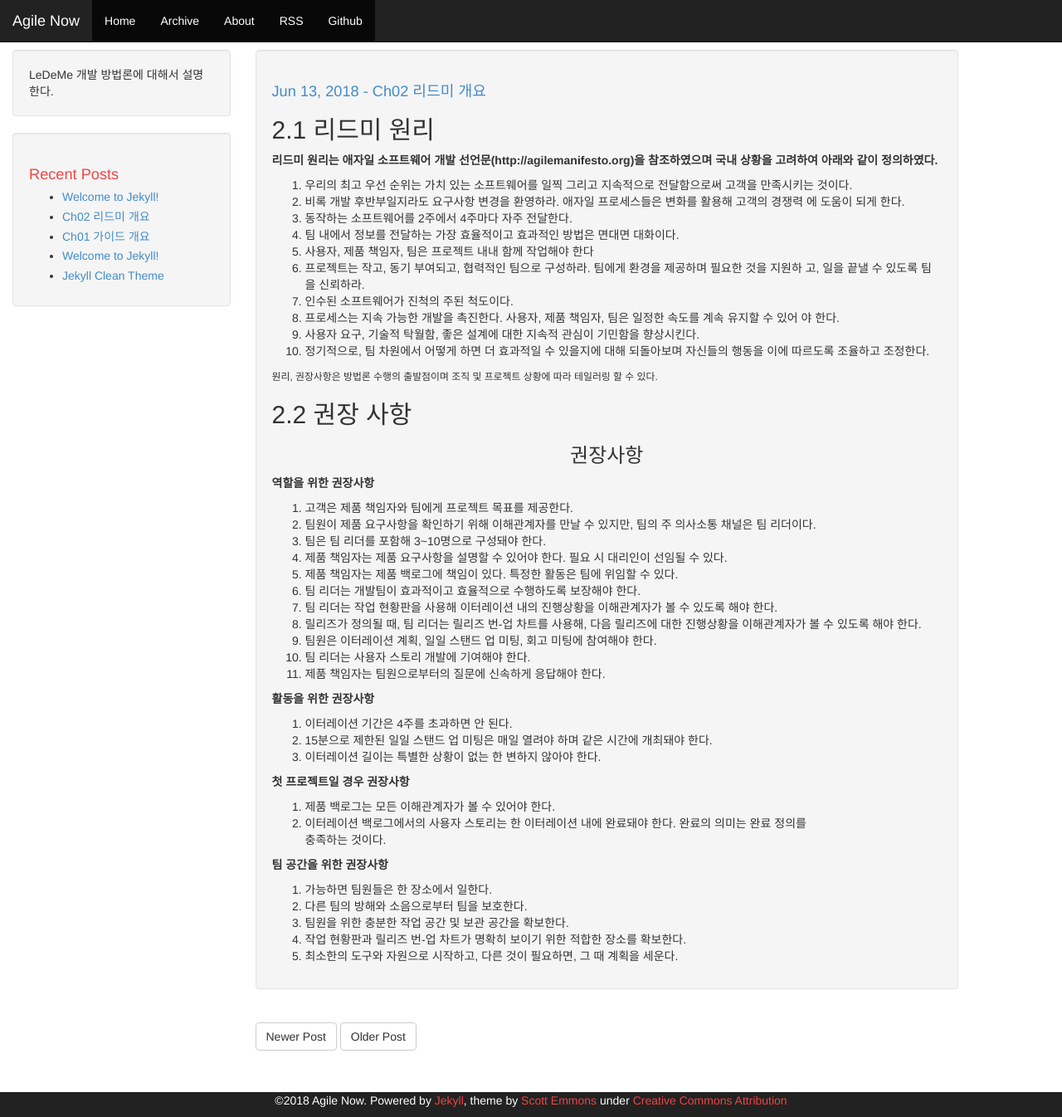
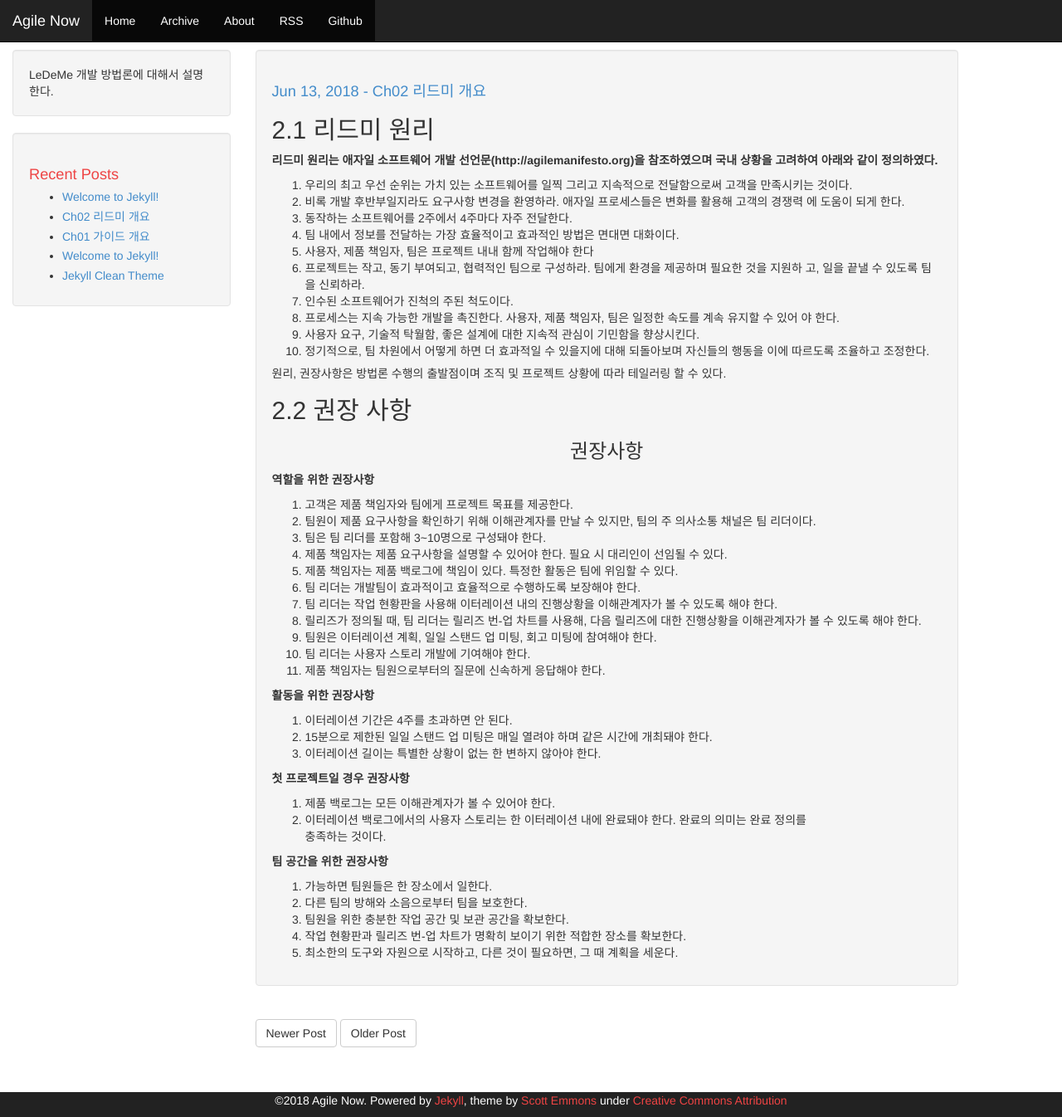
Before and after one commit to staagile/staagile.github.io, a Jekyll site: the page built from _posts/2018-06-13-Ch02.md, in a window 1280 px wide and 1346 px high. Shown: the whole window at 83% size. Built offline with Jekyll 4.4.1, drawn with Linux system fonts in a browser that asks for light colours.

Commit message:
주소 수정

```diff
--- a/_posts/2018-06-13-Ch02.md
+++ b/_posts/2018-06-13-Ch02.md
@@ -21,7 +21,7 @@
 10. 정기적으로, 팀 차원에서 어떻게 하면 더 효과적일 수 있을지에 대해 되돌아보며 자신들의 행동을 이에
 따르도록 조율하고 조정한다.
 
-<small>원리, 권장사항은 방법론 수행의 출발점이며 조직 및 프로젝트 상황에 따라 테일러링 할 수 있다.</small>
+##### 원리, 권장사항은 방법론 수행의 출발점이며 조직 및 프로젝트 상황에 따라 테일러링 할 수 있다.
 
 ## 2.2 권장 사항
 
```
Also changed, not shown: _posts/2018-06-13-Ch01.md (+1 -1 lines).
